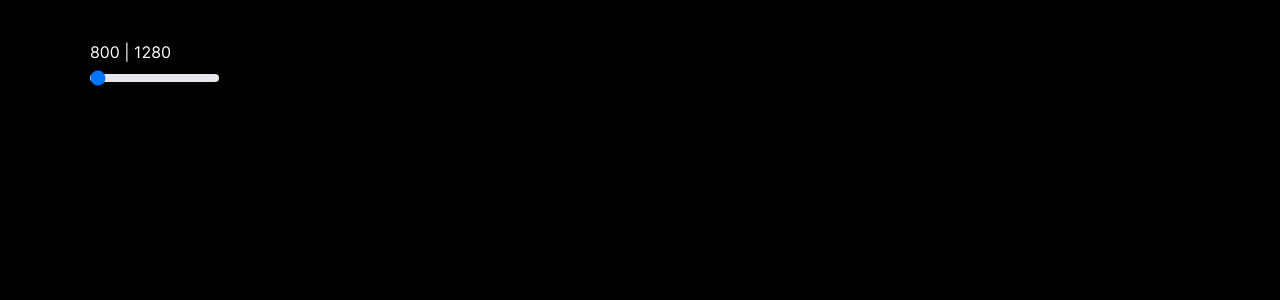
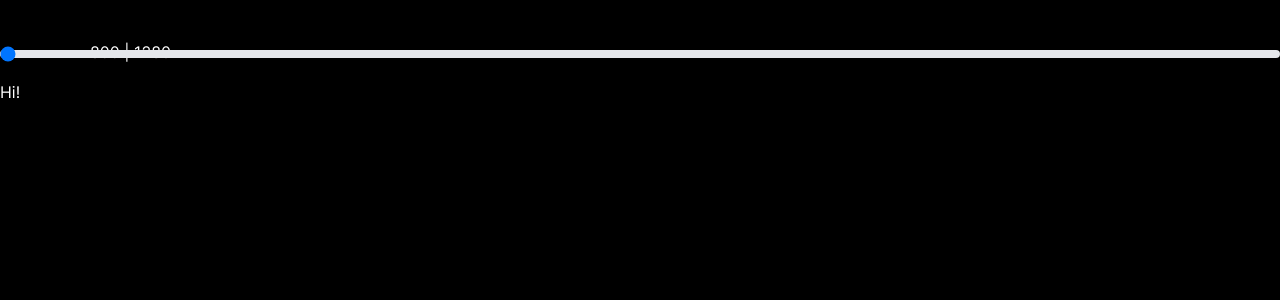
Before and after one commit to csmithxc/watch-web, a Next.js app: page / in a window 1280 px wide. Shown: the top 300 px of the page. Built offline with nearby package versions, Linux system fonts and the light colour scheme.

Commit message:
test: range input (16)

```diff
--- a/src/pages/index.tsx
+++ b/src/pages/index.tsx
@@ -82,7 +82,7 @@ export default function HomePage() {
             <div className='mt-10'>
               {innerDimensions.height} | {innerDimensions.width}
             </div>
-            <div className='fixed'>
+            <div className='fixed top-10 left-0 right-0 bottom-0'>
               <input
                 id='default-range'
                 type='range'
@@ -94,6 +94,7 @@ export default function HomePage() {
                 // }}
               />
             </div>
+            <div className='absolute top-20 left-0 right-0 bottom-0'>Hi!</div>
           </div>
 
           {/* <footer className='absolute bottom-2 text-gray-700'>
```
